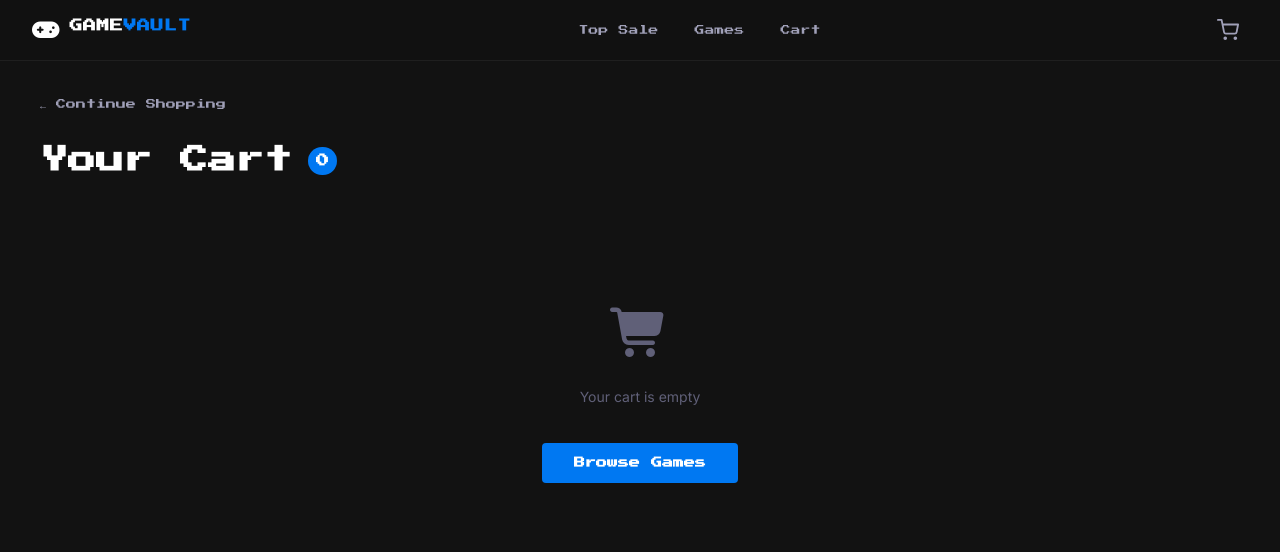
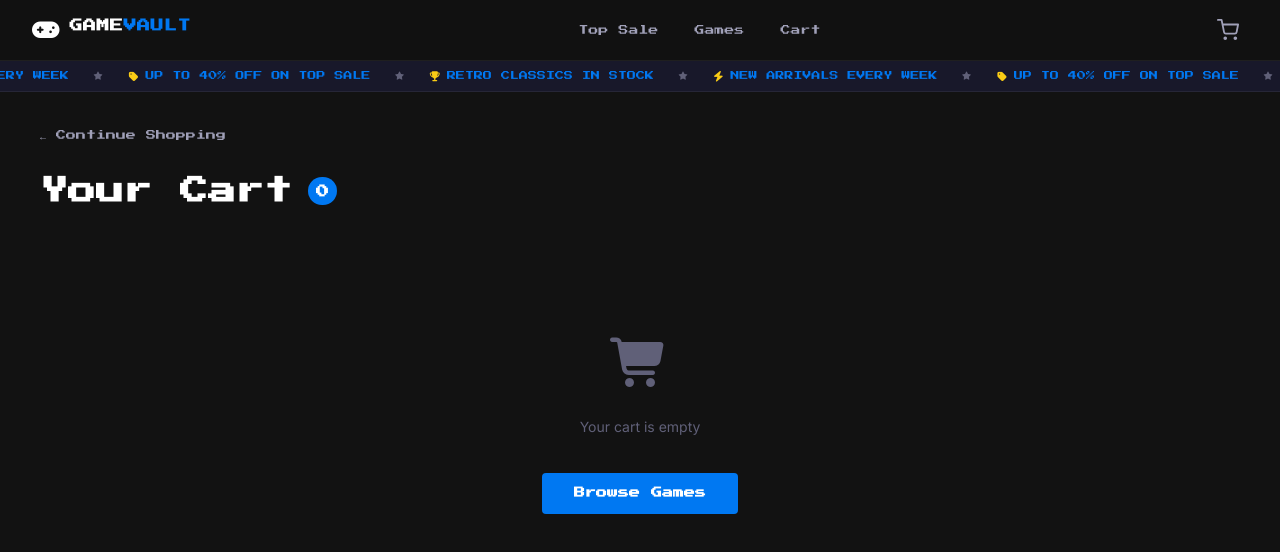
Before and after one commit to SengBunnarong/Final, a React (Vite) app: page /Final/cart in a window 1280 px wide. Shown: the top 552 px of the page. Built offline with nearby package versions, Linux system fonts and the light colour scheme.

Commit message:
Add scrolling marquee ticker between header and carousel

```diff
--- a/src/App.css
+++ b/src/App.css
@@ -103,6 +103,54 @@
   font-size: 10px;
   font-weight: 700;
   border-radius: 8px;
+}
+
+/* ── TICKER / MARQUEE ── */
+.ticker-wrap {
+  width: 100%;
+  overflow: hidden;
+  background: var(--bg-surface);
+  border-bottom: 1px solid var(--border);
+  position: relative;
+  z-index: 1;
+}
+
+.ticker {
+  display: flex;
+  white-space: nowrap;
+  overflow: hidden;
+  padding: 8px 0;
+}
+
+.ticker-items {
+  display: flex;
+  align-items: center;
+  gap: 24px;
+  animation: tickerScroll 30s linear infinite;
+}
+
+.ticker-item {
+  font-family: var(--font-pixel);
+  font-size: 9px;
+  color: var(--accent);
+  display: flex;
+  align-items: center;
+  gap: 6px;
+}
+
+.ticker-item i {
+  font-size: 10px;
+  color: #facc15;
+}
+
+.ticker-sep {
+  color: var(--text-muted);
+  font-size: 8px;
+}
+
+@keyframes tickerScroll {
+  0% { transform: translateX(0); }
+  100% { transform: translateX(-50%); }
 }
 
 /* ── CAROUSEL ── */
--- a/src/App.jsx
+++ b/src/App.jsx
@@ -71,6 +71,25 @@ export default function App() {
           </div>
         </div>
       </header>
+
+      <div className="ticker-wrap">
+        <div className="ticker">
+          <div className="ticker-items">
+            <span className="ticker-item"><i className="fa-solid fa-bolt" /> NEW ARRIVALS EVERY WEEK</span>
+            <span className="ticker-sep"><i className="fa-solid fa-star" /></span>
+            <span className="ticker-item"><i className="fa-solid fa-tag" /> UP TO 40% OFF ON TOP SALE</span>
+            <span className="ticker-sep"><i className="fa-solid fa-star" /></span>
+            <span className="ticker-item"><i className="fa-solid fa-trophy" /> RETRO CLASSICS IN STOCK</span>
+            <span className="ticker-sep"><i className="fa-solid fa-star" /></span>
+            <span className="ticker-item"><i className="fa-solid fa-bolt" /> NEW ARRIVALS EVERY WEEK</span>
+            <span className="ticker-sep"><i className="fa-solid fa-star" /></span>
+            <span className="ticker-item"><i className="fa-solid fa-tag" /> UP TO 40% OFF ON TOP SALE</span>
+            <span className="ticker-sep"><i className="fa-solid fa-star" /></span>
+            <span className="ticker-item"><i className="fa-solid fa-trophy" /> RETRO CLASSICS IN STOCK</span>
+            <span className="ticker-sep"><i className="fa-solid fa-star" /></span>
+          </div>
+        </div>
+      </div>
 
       <Routes>
         <Route path="/" element={<StorePage />} />
```
